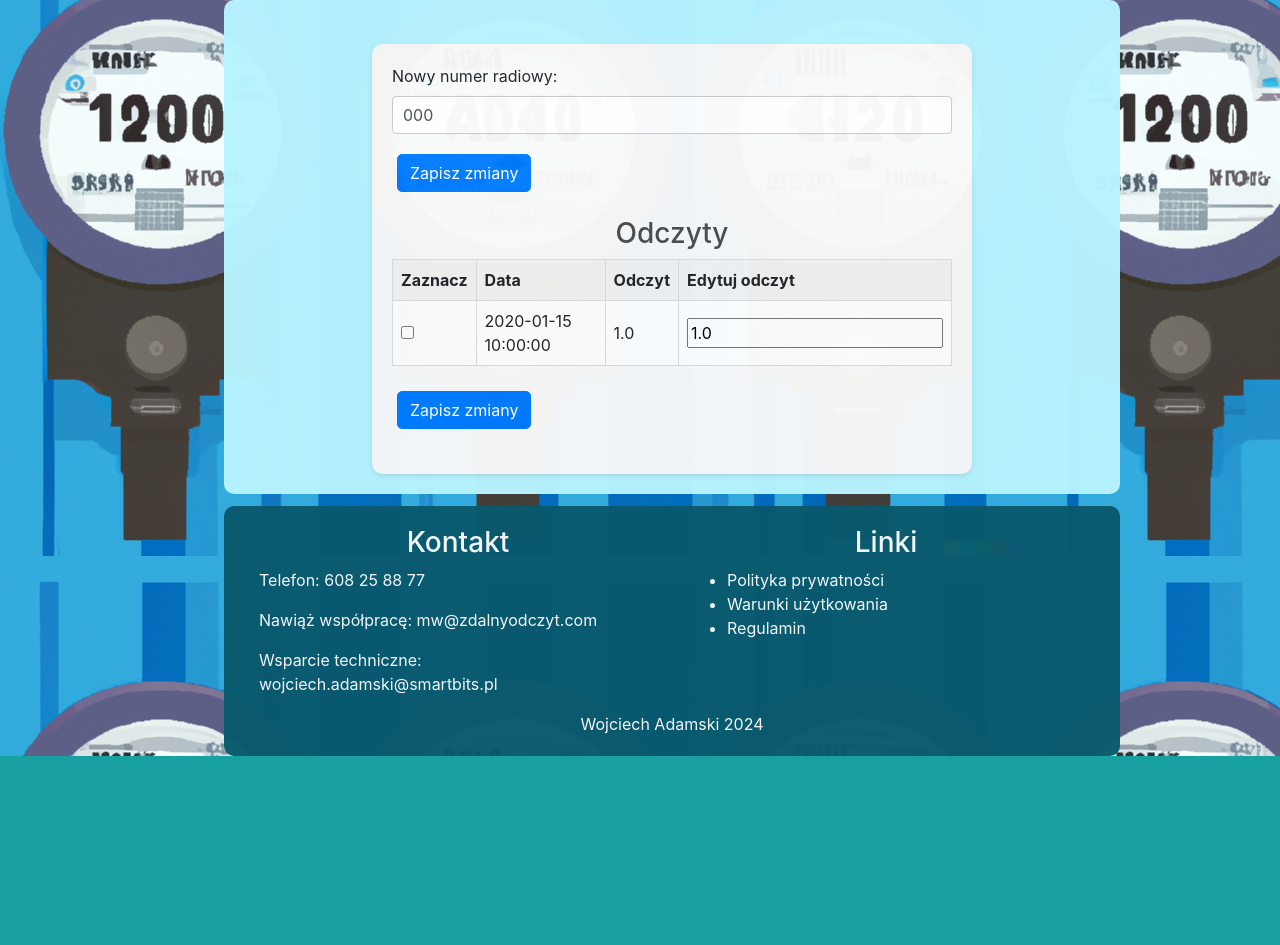
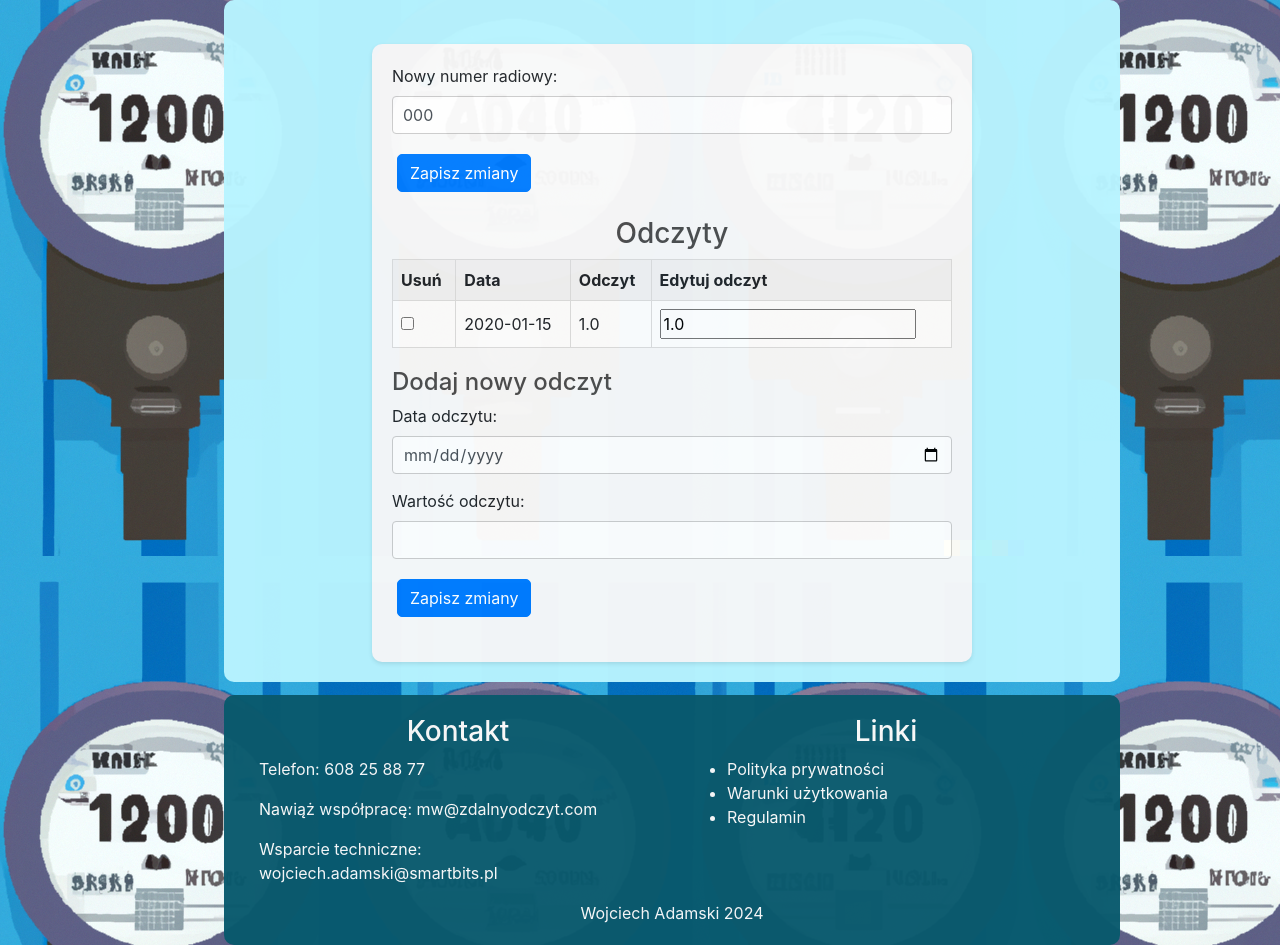
Before and after one commit to Wojtekadamski/wodomierze-online, a Flask app: page /edit_meter/1 in a window 1280 px wide. Shown: the part 144-1089 px from the top of the page. Before the commit the page ends 900 px from the top, so only its background shows below. Run offline with Flask 3, Linux system fonts and the light colour scheme; a user stored in the database is signed in; tables that the repository leaves empty hold one stand-in row (values such as "Sample post"); some libraries are stand-ins or nearby versions.

Commit message:
naprawa historii licznika

```diff
--- a/src/routes.py
+++ b/src/routes.py
@@ -5,6 +5,7 @@ from datetime import datetime, timedelta
 from dateutil.relativedelta import relativedelta
 from flask import render_template, flash, redirect, url_for, Blueprint, request, jsonify, Response, send_file, session
 from flask_login import current_user, login_user, logout_user, login_required
+from sqlalchemy import extract
 from werkzeug.utils import secure_filename
 from src.config import UPLOAD_FOLDER, EMAIL_KEY
 from src.forms import LoginForm, MeterForm, UploadForm, UserForm, EditAccountForm, \
@@ -124,8 +125,17 @@ def meter_details(meter_id):
             current_user.is_superuser and meter.superuser_id == current_user.id):
         flash('Brak uprawnień do wyświetlenia tych szczegółów.', 'danger')
         return redirect(url_for('main_routes.home'))
-
-    readings = MeterReading.query.filter_by(meter_id=meter.id).all()
+    if current_user.is_admin:
+        readings = MeterReading.query.filter_by(meter_id=meter.id).all()
+    else:
+        allowed_months = [rm.month for rm in current_user.report_months] if not current_user.is_superuser else [rm.month
+                                                                                                                for rm
+                                                                                                                in
+                                                                                                                meter.user.report_months]
+        readings = MeterReading.query.filter(
+            MeterReading.meter_id == meter.id,
+            extract('month', MeterReading.date).in_(allowed_months)
+        ).all()
     readings_list = [{"date": reading.date, "reading": reading.reading} for reading in readings]
     return render_template('meter_details.html', meter=meter, readings=readings_list, user=user, events=events)
 
@@ -832,6 +842,22 @@ def edit_meter(meter_id):
         new_radio_number = request.form.get('new_radio_number')
         reading_ids_to_delete = request.form.getlist('reading_ids')
         delete_duplicates = request.form.get('delete_duplicates')
+        new_reading_date = request.form.get('new_reading_date')
+        new_reading_value = request.form.get('new_reading_value')
+
+        if new_reading_date and new_reading_value:
+            try:
+                new_reading_date_parsed = datetime.strptime(new_reading_date, '%Y-%m-%d')
+                new_reading = MeterReading(date=new_reading_date_parsed, reading=float(new_reading_value),
+                                           meter_id=meter.id)
+                db.session.add(new_reading)
+                # Dodaj wpis do historii edycji
+                new_history_entry = MeterEditHistory(meter_id=meter_id, user_id=current_user.id,
+                                                     edit_type='Dodano nowy odczyt',
+                                                     edit_details=f'Dodano odczyt z dnia {new_reading_date} o wartości {new_reading_value}')
+                db.session.add(new_history_entry)
+            except ValueError:
+                flash('Nieprawidłowy format daty.', 'danger')
 
         # Aktualizacja numeru radiowego
         if new_radio_number and new_radio_number != meter.radio_number:
@@ -839,8 +865,8 @@ def edit_meter(meter_id):
             meter.radio_number = new_radio_number
             # Dodaj wpis do historii edycji
             new_history_entry = MeterEditHistory(meter_id=meter_id, user_id=current_user.id,
-                                                 edit_type='Change Radio Number',
-                                                 edit_details=f'Changed from {old_radio_number} to {new_radio_number}')
+                                                 edit_type='Zmiana numeru radiowego',
+                                                 edit_details=f'zmiana z {old_radio_number} na {new_radio_number}')
             db.session.add(new_history_entry)
 
         # Usuwanie wybranych odczytów
@@ -850,8 +876,8 @@ def edit_meter(meter_id):
                 db.session.delete(reading)
                 # Dodaj wpis do historii edycji
                 new_history_entry = MeterEditHistory(meter_id=meter_id, user_id=current_user.id,
-                                                     edit_type='Delete Reading',
-                                                     edit_details=f'Deleted reading of {reading.date}')
+                                                     edit_type='Usunięto odczyt',
+                                                     edit_details=f'Usunięto odczyt z dnia {reading.date}')
                 db.session.add(new_history_entry)
 
         # Edycja wartości odczytu
@@ -862,8 +888,8 @@ def edit_meter(meter_id):
                 reading.reading = float(new_reading_value)
                 # Dodaj wpis do historii edycji
                 new_history_entry = MeterEditHistory(meter_id=meter_id, user_id=current_user.id,
-                                                     edit_type='Edit Reading',
-                                                     edit_details=f'Changed reading of {reading.date} from {old_reading_value} to {new_reading_value}')
+                                                     edit_type='Zmiana wartości',
+                                                     edit_details=f'Zmiana wartości odczytu z dnia {reading.date} z {old_reading_value} na {new_reading_value}')
                 db.session.add(new_history_entry)
 
         # Usuwanie duplikatów
@@ -874,8 +900,8 @@ def edit_meter(meter_id):
                     db.session.delete(reading)
                     # Dodaj wpis do historii edycji
                     new_history_entry = MeterEditHistory(meter_id=meter_id, user_id=current_user.id,
-                                                         edit_type='Delete Duplicate',
-                                                         edit_details=f'Deleted duplicate reading of {reading.date}')
+                                                         edit_type='Usunięto duplikat',
+                                                         edit_details=f'Usunięto duplikat odczytu z {reading.date}')
                     db.session.add(new_history_entry)
                 else:
                     unique_dates.add(reading.date)
--- a/src/utils.py
+++ b/src/utils.py
@@ -332,8 +332,10 @@ def create_report_data(selected_meters, report_period):
     for meter_radio_number in selected_meters:
         meter = Meter.query.filter_by(radio_number=meter_radio_number).first()
         if meter and meter.user:
-
-            allowed_months = [rm.month for rm in meter.user.report_months]
+            if current_user.is_admin:
+                allowed_months = range(1,13)
+            else:
+                allowed_months = [rm.month for rm in meter.user.report_months]
 
 
             if meter.address:
--- a/templates/edit_meter.html
+++ b/templates/edit_meter.html
@@ -19,7 +19,7 @@
     <form method="post" action="{{ url_for('main_routes.edit_meter', meter_id=meter.id) }}">
         <table>
         <tr>
-            <th>Zaznacz</th>
+            <th>Usuń</th>
             <th>Data</th>
             <th>Odczyt</th>
             <th>Edytuj odczyt</th>
@@ -27,12 +27,25 @@
         {% for reading in readings %}
         <tr>
             <td><input type="checkbox" name="reading_ids" value="{{ reading.id }}"></td>
-            <td>{{ reading.date }}</td>
+            <td>{{ reading.date.strftime('%Y-%m-%d') }}</td>
             <td>{{ reading.reading }}</td>
             <td><input type="text" name="reading_value_{{ reading.id }}" value="{{ reading.reading }}"></td>
         </tr>
         {% endfor %}
     </table>
+
+     <div class="new-reading-form">
+            <h4>Dodaj nowy odczyt</h4>
+            <div class="form-group">
+                <label for="new_reading_date">Data odczytu:</label>
+                <input type="date" id="new_reading_date" name="new_reading_date" class="form-control">
+            </div>
+            <div class="form-group">
+                <label for="new_reading_value">Wartość odczytu:</label>
+                <input type="number" step="0.01" id="new_reading_value" name="new_reading_value" class="form-control">
+            </div>
+        </div>
+
         <button type="submit" class="btn btn-primary">Zapisz zmiany</button>
     </form>
 </div>
--- a/templates/meter_history.html
+++ b/templates/meter_history.html
@@ -17,7 +17,7 @@
         <tbody>
             {% for entry in history %}
             <tr>
-                <td>{{ entry.timestamp }}</td>
+                <td>{{ entry.timestamp.strftime('%Y-%m-%d %H:%M') }}</td>
                 <td>{{ entry.edit_type }}</td>
                 <td>{{ entry.edit_details }}</td>
             </tr>
```
